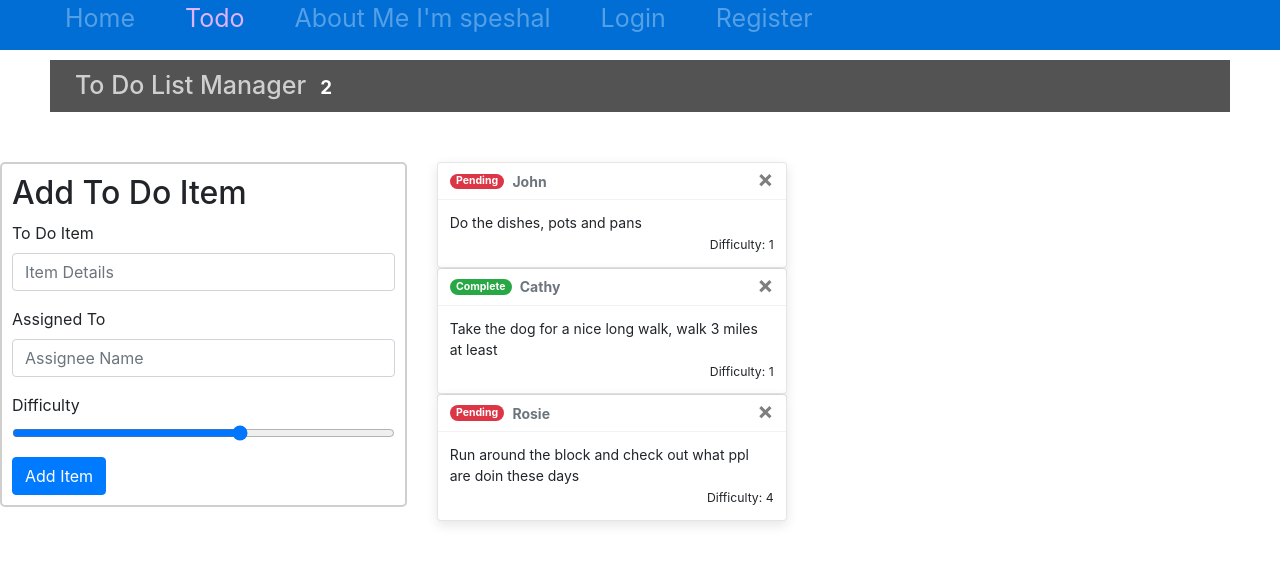
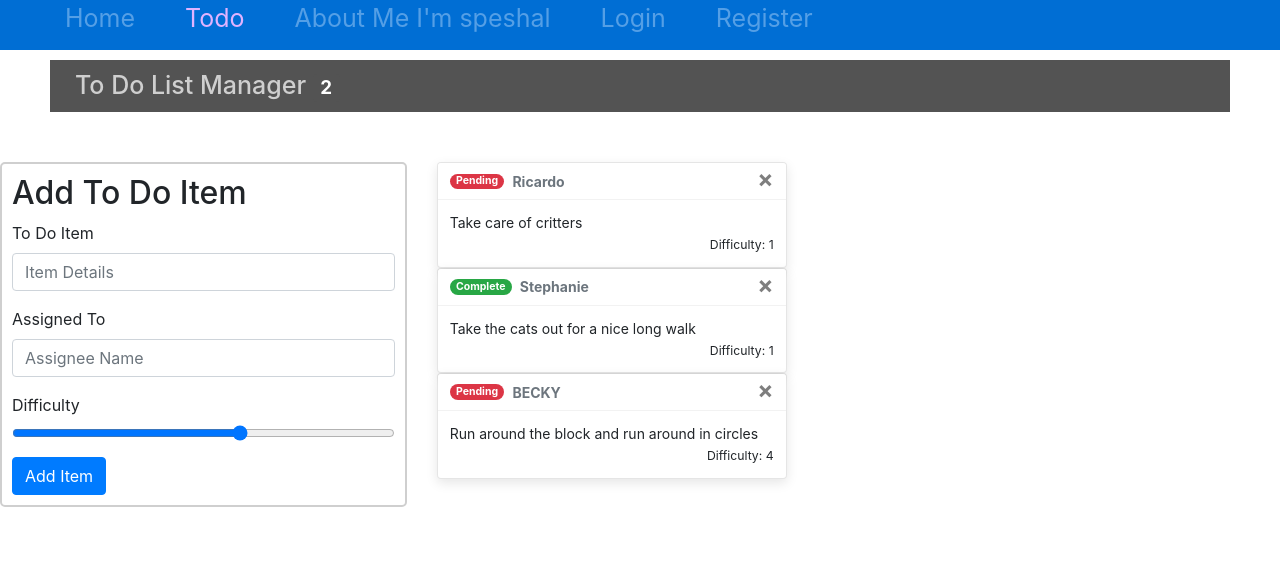
Before and after one commit to adard2002/ToDoListManager, a React (Create React App) app: page /Todo in a window 1280 px wide. Shown: the top 564 px of the page. Built offline with nearby package versions, Linux system fonts and the light colour scheme.

Commit message:
added some different todos

```diff
--- a/src/Todo.js
+++ b/src/Todo.js
@@ -8,23 +8,23 @@ import TodoItem from './TodoItem';
 const todoList = [
   {
     "id": 1,
-    "title": "Do the dishes, pots and pans",
+    "title": "Take care of critters",
     "difficulty": 1,
-    "assignedTo": "John",
+    "assignedTo": "Ricardo",
     "completed": false
   },
   {
     "id": 2,
-    "title": "Take the dog for a nice long walk, walk 3 miles at least",
+    "title": "Take the cats out for a nice long walk",
     "difficulty": 1,
-    "assignedTo": "Cathy",
+    "assignedTo": "Stephanie",
     "completed": true
   },
   {
     "id": 3,
-    "title": "Run around the block and check out what ppl are doin these days",
+    "title": "Run around the block and run around in circles",
     "difficulty": 4,
-    "assignedTo": "Rosie",
+    "assignedTo": "BECKY",
     "completed": false
   }
 ];
```
